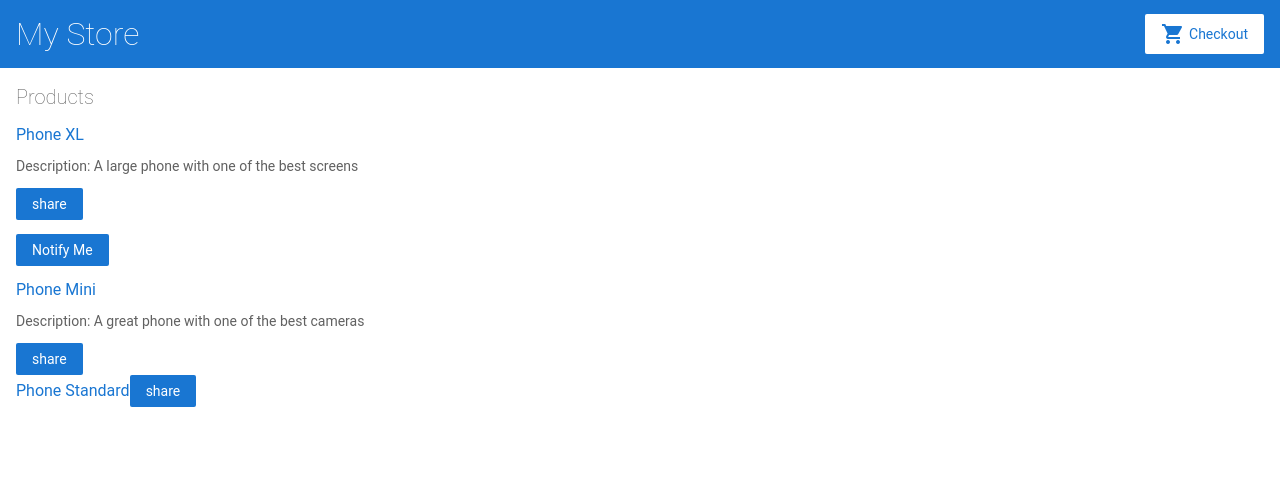
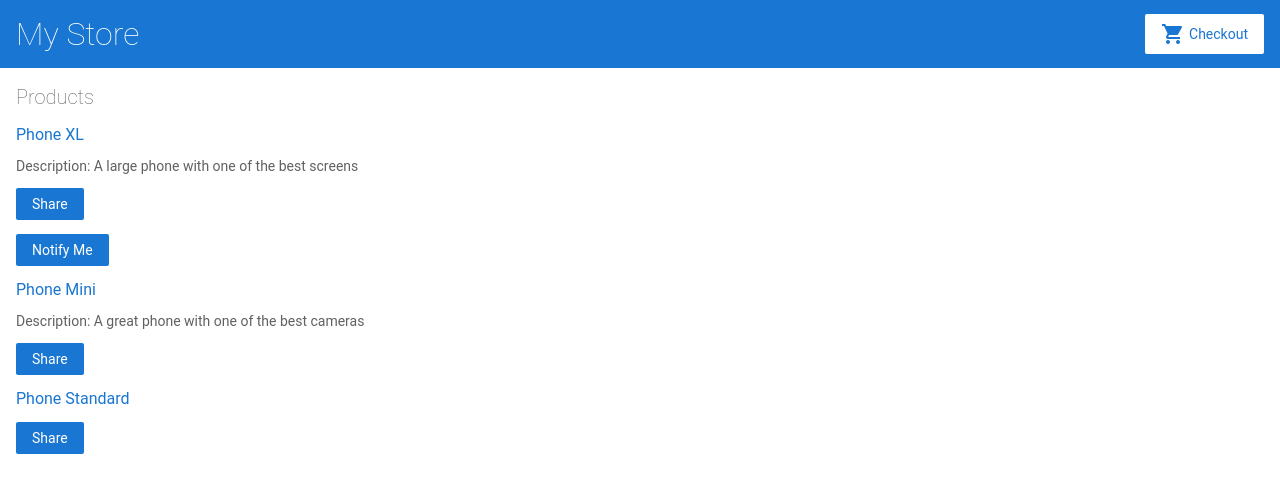
Before and after one commit to AyeshaKhan07/angular-getting-started, an Angular app: page / in a window 1280 px wide. Shown: the top 492 px of the page. Built offline with nearby package versions, Linux system fonts and the light colour scheme.

Commit message:
5 files modified, 4 added

```diff
--- a/src/app/app.module.ts
+++ b/src/app/app.module.ts
@@ -7,6 +7,7 @@
 import { TopBarComponent } from './top-bar/top-bar.component';
 import { ProductListComponent } from './product-list/product-list.component';
 import { ProductAlertsComponent } from './product-alerts/product-alerts.component';
+import { ProductDetailsComponent } from './product-details/product-details.component';
 
 @NgModule({
   imports: [
@@ -14,13 +15,15 @@
     ReactiveFormsModule,
     RouterModule.forRoot([
       { path: '', component: ProductListComponent },
+      {path: 'products/:productId', component: ProductDetailsComponent}
     ])
   ],
   declarations: [
     AppComponent,
     TopBarComponent,
     ProductListComponent,
-    ProductAlertsComponent
+    ProductAlertsComponent,
+    ProductDetailsComponent
   ],
   bootstrap: [
     AppComponent
--- a/src/app/product-alerts/product-alerts.component.html
+++ b/src/app/product-alerts/product-alerts.component.html
@@ -1,3 +1,6 @@
+<p>
+  <button type="button" (click)="share.emit()">Share</button>
+</p>
 <p *ngIf="product && product.price > 700">
-<button type="button" (click)="notify.emit()">Notify Me</button>
+  <button type="button" (click)="notify.emit()">Notify Me</button>
 </p>
--- a/src/app/product-alerts/product-alerts.component.ts
+++ b/src/app/product-alerts/product-alerts.component.ts
@@ -9,6 +9,7 @@
 export class ProductAlertsComponent implements OnInit {
   @Input() product!: Product;
   @Output() notify = new EventEmitter();
+  @Output() share = new EventEmitter();
 
   constructor() { }
 
--- /dev/null
+++ b/src/app/product-details/product-details.component.html
@@ -0,0 +1,6 @@
+<p>product-details works!</p>
+<div *ngIf="product">
+  <h3>{{ product.name }}</h3>
+  <h4>{{ product.price | currency }}</h4>
+  <p>{{ product.description }}</p>
+</div>
--- /dev/null
+++ b/src/app/product-details/product-details.component.ts
@@ -0,0 +1,19 @@
+import { Component, OnInit } from '@angular/core';
+import { ActivatedRoute } from '@angular/router';
+import { Product, products } from '../products';
+@Component({
+  selector: 'app-product-details',
+  templateUrl: './product-details.component.html',
+  styleUrls: ['./product-details.component.css'],
+})
+export class ProductDetailsComponent implements OnInit {
+  product: Product | undefined;
+
+  constructor(private route: ActivatedRoute) {}
+
+  ngOnInit(): void {
+    const routeParams = this.route.snapshot.paramMap;
+    const productId = Number(routeParams.get('productId'));
+    this.product = products.find((product) => product.id === productId);
+  }
+}
--- a/src/app/product-list/product-list.component.html
+++ b/src/app/product-list/product-list.component.html
@@ -1,11 +1,11 @@
 <h2>Products</h2>
 <div *ngFor="let product of products">
-  <a [title]="product.name + 'details'">{{ product.name }}</a>
+  <a [title]="product.name + 'details'" [routerLink] = "['products', product.id]">{{ product.name }}</a>
   <p *ngIf="product.description">Description: {{ product.description }}</p>
-  <button type="button" (click)="share()">share</button>
   <app-product-alerts
     [product]="product"
     (notify)="onNotify()"
+    (share)="share(product)"
   ></app-product-alerts>
 </div>
 
--- a/src/app/product-list/product-list.component.ts
+++ b/src/app/product-list/product-list.component.ts
@@ -1,6 +1,6 @@
 import { Component } from '@angular/core';
 
-import { products } from '../products';
+import { products, Product } from '../products';
 
 @Component({
   selector: 'app-product-list',
@@ -10,8 +10,8 @@
 export class ProductListComponent {
   products = products;
 
-  share() {
-    window.alert('The product has been shared!');
+  share(product: Product) {
+    window.alert(`The product ${product.name} has been shared!`);
   }
 
   onNotify() {
```
Also changed, not shown: src/app/product-details/product-details.component.css (added), 1 other file (tests, documents, lock files or other folders).
